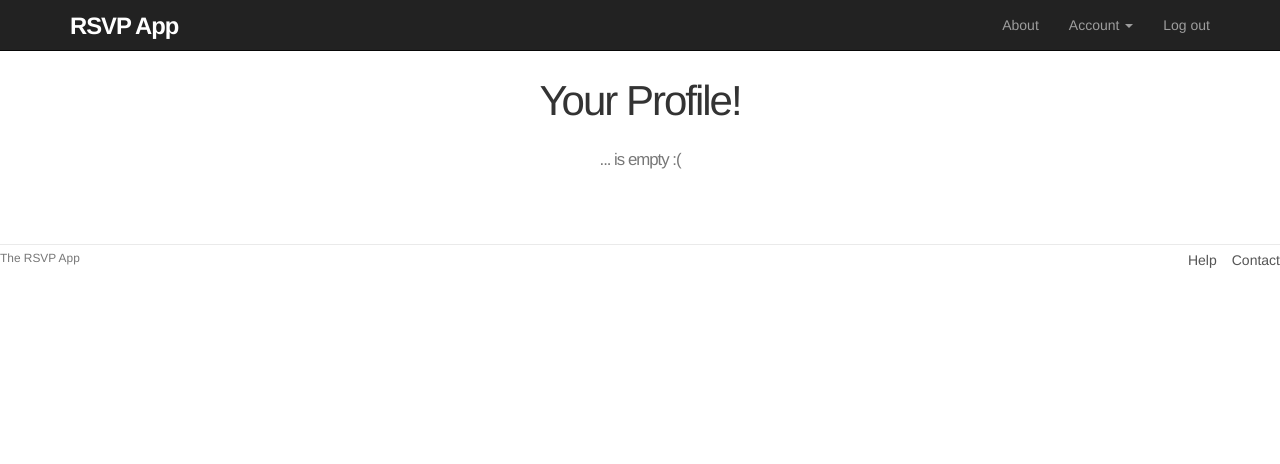
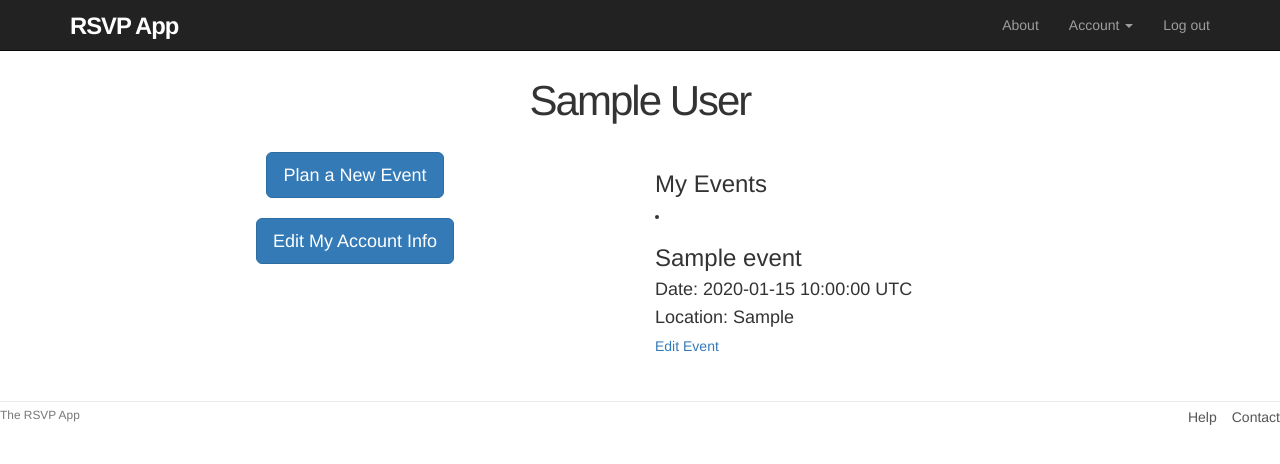
Before and after one commit to rmulhol/RSVP, a Rails app: page /users/1 in a window 1280 px wide. Shown: the top 464 px of the page. Run offline with Rails 7, Linux system fonts and the light colour scheme; a user stored in the database is signed in; tables that the repository leaves empty hold one stand-in row (values such as "Sample post"); style sheets or scripts are compiled from the project's sources; some libraries are stand-ins or nearby versions.

Commit message:
create UI for event planning

```diff
--- a/app/controllers/application_controller.rb
+++ b/app/controllers/application_controller.rb
@@ -4,7 +4,7 @@ class ApplicationController < ActionController::Base
   protect_from_forgery with: :exception
   include SessionsHelper
 
-  def logged_in_user
+  def redirect_if_not_logged_in
     unless logged_in?
       store_location
       flash[:danger] = "Please log in"
--- a/app/controllers/events_controller.rb
+++ b/app/controllers/events_controller.rb
@@ -1,5 +1,5 @@
 class EventsController < ApplicationController
-  before_action :logged_in_user
+  before_action :redirect_if_not_logged_in
 
   def index
     @events = current_user.events
--- a/app/controllers/sessions_controller.rb
+++ b/app/controllers/sessions_controller.rb
@@ -8,7 +8,7 @@ class SessionsController < ApplicationController
     if user && user.authenticate(params[:session][:password])
       log_in user
       params[:session][:remember_me] == '1' ? remember(user) : forget(user)
-      redirect_back_or root_url
+      redirect_back_or user
     else
       flash.now[:danger] = 'Invalid email/password combination'
       render "new"
--- a/app/controllers/users_controller.rb
+++ b/app/controllers/users_controller.rb
@@ -1,6 +1,7 @@
 class UsersController < ApplicationController
 
   def show
+    @user = current_user
   end
 
   def new
@@ -12,9 +13,23 @@ class UsersController < ApplicationController
     if @user.save
       log_in @user
       flash[:success] = "Welcome to the RSVP App!"
-      redirect_to root_url
+      redirect_to @user
     else
       render "new"
+    end
+  end
+
+  def edit
+    @user = current_user
+  end
+
+  def update
+    @user = current_user
+    if @user.update_attributes(user_params)
+      flash[:success] = "Profile successfully updated"
+      redirect_to @user
+    else
+      render "edit"
     end
   end
 
--- a/app/views/events/new.html.erb
+++ b/app/views/events/new.html.erb
@@ -1,4 +1,4 @@
-provide(:title, "New Event")
+<%= provide(:title, "New Event") %>
 
 <h1>Create an Event</h1>
 
@@ -11,7 +11,7 @@ provide(:title, "New Event")
       <%= f.text_field :title, class: "form-control" %>
 
       <%= f.label :date %>
-      <%= f.datetime_field :date, class: "form-control" %>
+      <%= f.date_field :date, class: "form-control" %>
 
       <%= f.label :location %>
       <%= f.text_field :location, class: "form-control" %>
--- a/app/views/users/show.html.erb
+++ b/app/views/users/show.html.erb
@@ -1,4 +1,17 @@
 <% provide(:title, "Profile") %>
 
-<h1>Your Profile!</h1>
-<h2>... is empty :(</h2>
+<h1><%= @user.name %></h1>
+
+<div class="col-md-6">
+  <div class="center">
+    <%= link_to "Plan a New Event", new_event_path, class: "btn btn-lg btn-primary" %>
+    <br>
+    <br>
+    <%= link_to "Edit My Account Info", edit_user_path, class: "btn btn-lg btn-primary" %>
+  </div>
+</div>
+
+<div class="col-md-6">
+  <h3>My Events</h3>
+  <%= render @user.events %>
+</div>
--- a/config/routes.rb
+++ b/config/routes.rb
@@ -1,8 +1,4 @@
 Rails.application.routes.draw do
-  get 'events/new'
-
-  get 'events/edit'
-
   root                 "static_pages#home"
 
   get     "help"    => "static_pages#help"
```
Also changed, not shown: app/views/static_pages/home.html.erb (+11 -4 lines), app/views/users/edit.html.erb (added, +25 -0 lines), test/integration/users_login_test.rb (+2 -2 lines), test/integration/users_signup_test.rb (+1 -1 lines), Gemfile.lock.
